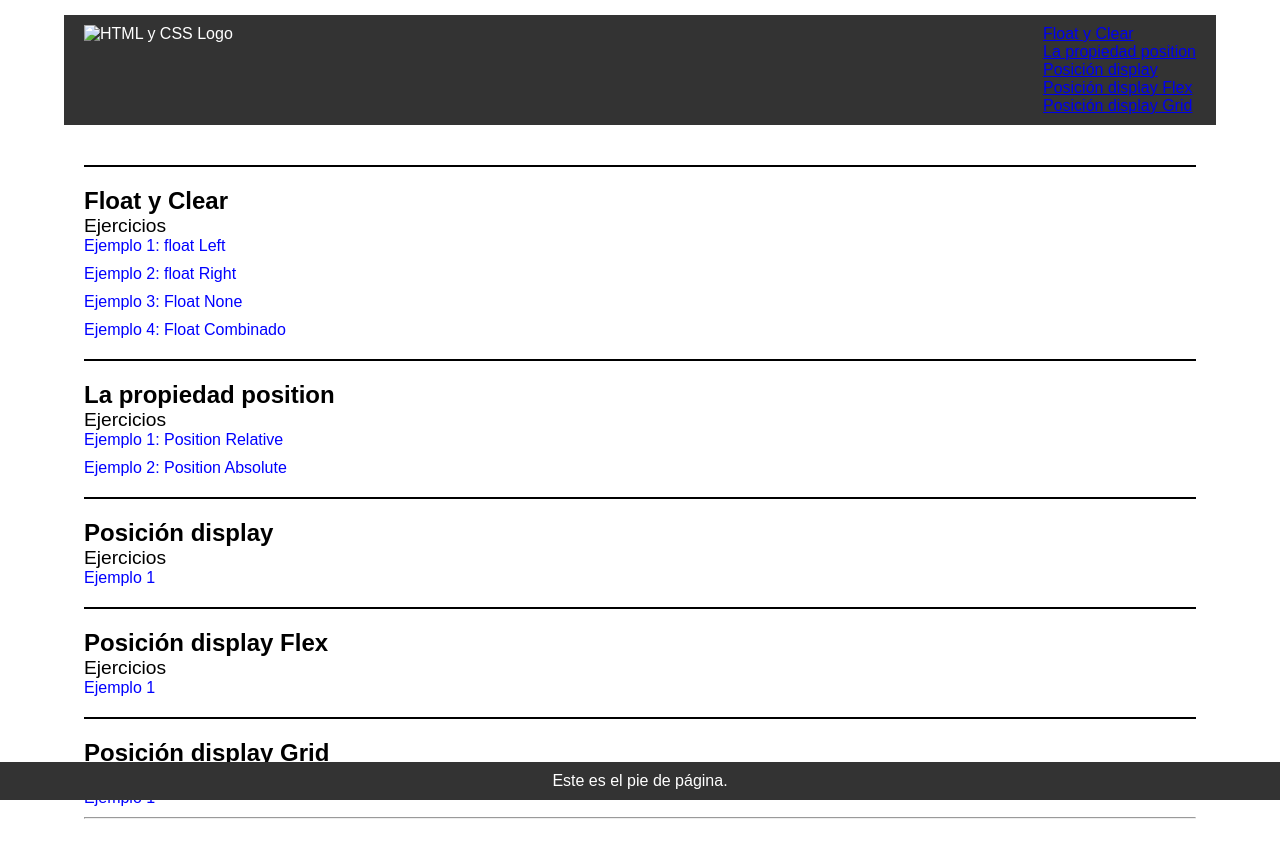
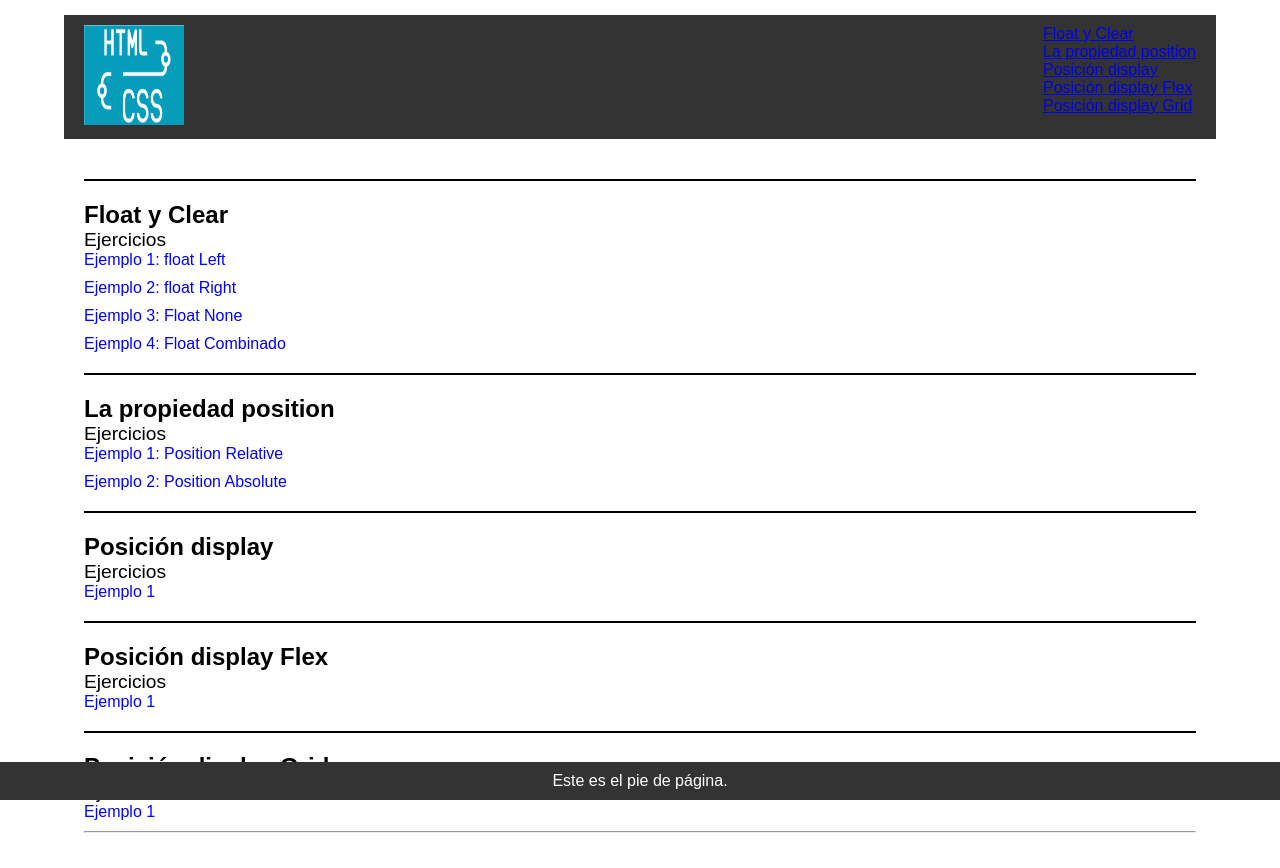
Before and after one commit to Rosita815/CSS2024, a plain HTML site: page index.html in a window 1280 px wide. Drawn offline with Linux system fonts and the light colour scheme; the site is published under a folder, as on GitHub Pages, so addresses that start at the root find nothing.

Commit message:
Feat-Assents

```diff
--- a/index.html
+++ b/index.html
@@ -11,7 +11,7 @@
 <body>
     <header>
         <div class="logo">
-            <img src="/Assets/HTML-CSS-Logo.png" alt="HTML y CSS Logo">
+            <img src="Assets/HTML-CSS-Logo.png" alt="HTML y CSS Logo">
         </div>
         <nav>
             <ul>
```
